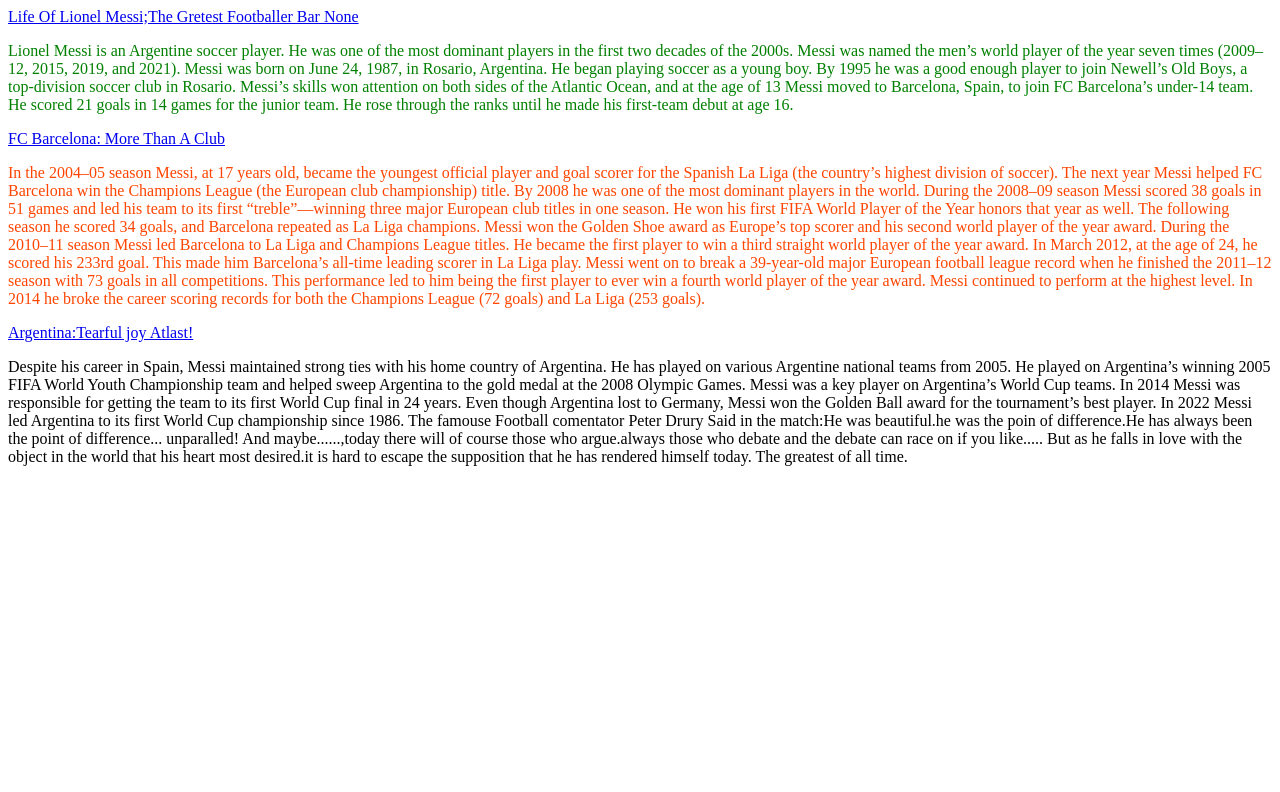
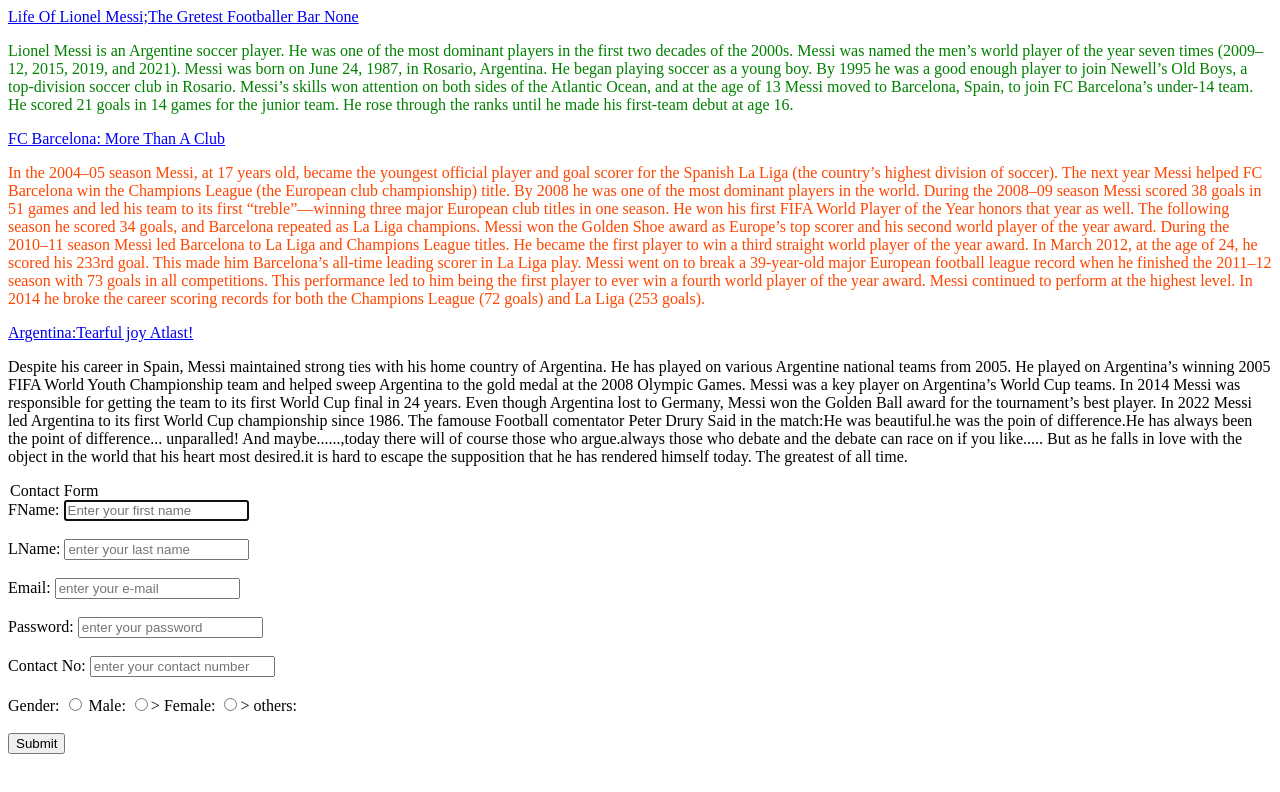
Before and after one commit to Muntasir-bootstrap/Paragraph, a plain HTML site: page index.html in a window 1280 px wide. Drawn offline with Linux system fonts and the light colour scheme.

Commit message:
Add files via upload

```diff
--- a/index.html
+++ b/index.html
@@ -64,5 +64,30 @@
     </p>
 
 
+    <form action="#">
+        <filedset>
+           <legend> Contact Form</legend>
+            <label for="">FName:</label>
+   <input type="text"placeholder="Enter your first name" autofocus id="Fname"><br><br>
+   <label for="">LName:</label>
+   <input type="text" placeholder="enter your last name" id="Lname"><br><br>
+   <label for="">Email:</label>
+   <input type="email"placeholder="enter your e-mail"><br><br>
+   <label for="">Password:</label>
+   <input type="password"placeholder="enter your password"><br><br>
+   <label for="">Contact No:</label>
+   <input type="text"placeholder="enter your contact number"><br><br>
+   <label for="">Gender:</label>
+   <input type="radio" name="gender">
+   <label for="">Male:</label>
+   <input type="radio" name="gender">>
+   <label for="">Female:</label>
+   <input type="radio" name="gender">>
+   <label for="">others:</label><br><br>
+   <button>Submit</button>
+        </filedset>
+    </form>
+
+
 </body>
 </html>
```
